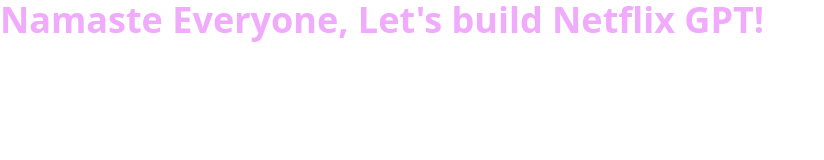
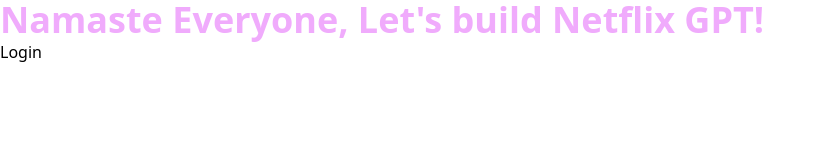
Before and after one commit to Divyaa268/Cine-Buddy, a React (Create React App) app: page / in a window 1280 px wide. Shown: the top 160 px of the page, without its empty margins (0-824 px from the left). Built offline with nearby package versions, Linux system fonts and the light colour scheme.

Commit message:
Updated body with routing

```diff
--- a/src/components/Body.js
+++ b/src/components/Body.js
@@ -1,10 +1,30 @@
 import React from 'react'
+import Login from './Login'
+import Browse from './Browse'
+import { createBrowserRouter } from 'react-router-dom'
+import { RouterProvider } from 'react-router-dom'
 
 const Body = () => {
+
+    const appRouter = createBrowserRouter(
+        [
+            {
+                path: "/",
+                element: <Login />
+            },
+            {
+                path: "/browse",
+                element: <Browse />
+            }
+        ]
+    )
   return (
     <div>
         <div className="text-4xl font-bold text-fuchsia-300">
       Namaste Everyone, Let's build Netflix GPT!
+    </div>
+    <div>
+        <RouterProvider router={appRouter} />
     </div>
 
     </div>
```
